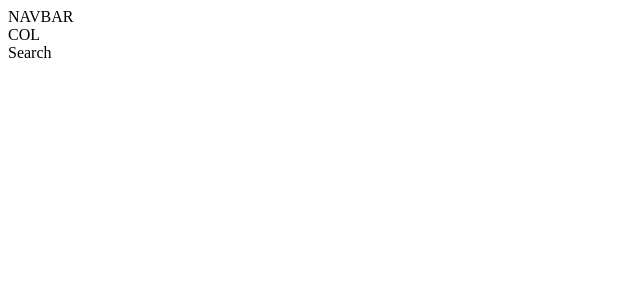
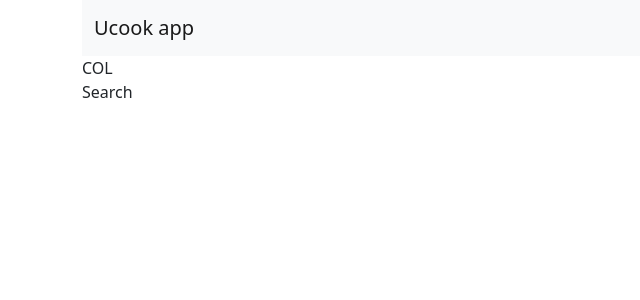
Before and after one commit to guitoaraujo/front_ucook, a React (Create React App) app: page / in a window 1280 px wide. Shown: the top 300 px of the page, without its empty margins (0-640 px from the left). Built offline with nearby package versions, Linux system fonts and the light colour scheme.

Commit message:
adds bootstrap and navbar component

```diff
--- a/public/index.html
+++ b/public/index.html
@@ -25,6 +25,10 @@
       Learn how to configure a non-root public URL by running `npm run build`.
     -->
     <title>React App</title>
+
+    <!-- BOOTSTRAP 5-->
+    <link href="https://cdn.jsdelivr.net/npm/bootstrap@5.0.2/dist/css/bootstrap.min.css" rel="stylesheet" integrity="sha384-EVSTQN3/azprG1Anm3QDgpJLIm9Nao0Yz1ztcQTwFspd3yD65VohhpuuCOmLASjC" crossorigin="anonymous">
+    <script src="https://cdn.jsdelivr.net/npm/bootstrap@5.0.2/dist/js/bootstrap.bundle.min.js" integrity="sha384-MrcW6ZMFYlzcLA8Nl+NtUVF0sA7MsXsP1UyJoMp4YLEuNSfAP+JcXn/tWtIaxVXM" crossorigin="anonymous"></script>
   </head>
   <body>
     <noscript>You need to enable JavaScript to run this app.</noscript>
--- a/src/App.js
+++ b/src/App.js
@@ -4,10 +4,14 @@ import Search from './components/Search';
 
 export default () => {
   return (
-    <div className="app">
+    <div className="container">
       <Navbar />
-      <Col />
-      <Search />
+      <div class="row">
+        <div class="col">
+          <Col />
+          <Search />
+        </div>
+      </div>
     </div>
   );
 }
--- a/src/components/Navbar.js
+++ b/src/components/Navbar.js
@@ -2,7 +2,11 @@ import React from 'react';
 
 const Navbar = () => {
   return(
-    <div>NAVBAR</div>
+    <nav class="navbar navbar-light bg-light">
+      <div class="container-fluid">
+        <a href="/" class="navbar-brand" >Ucook app</a>
+      </div>
+    </nav>
   )
 }
 
```
